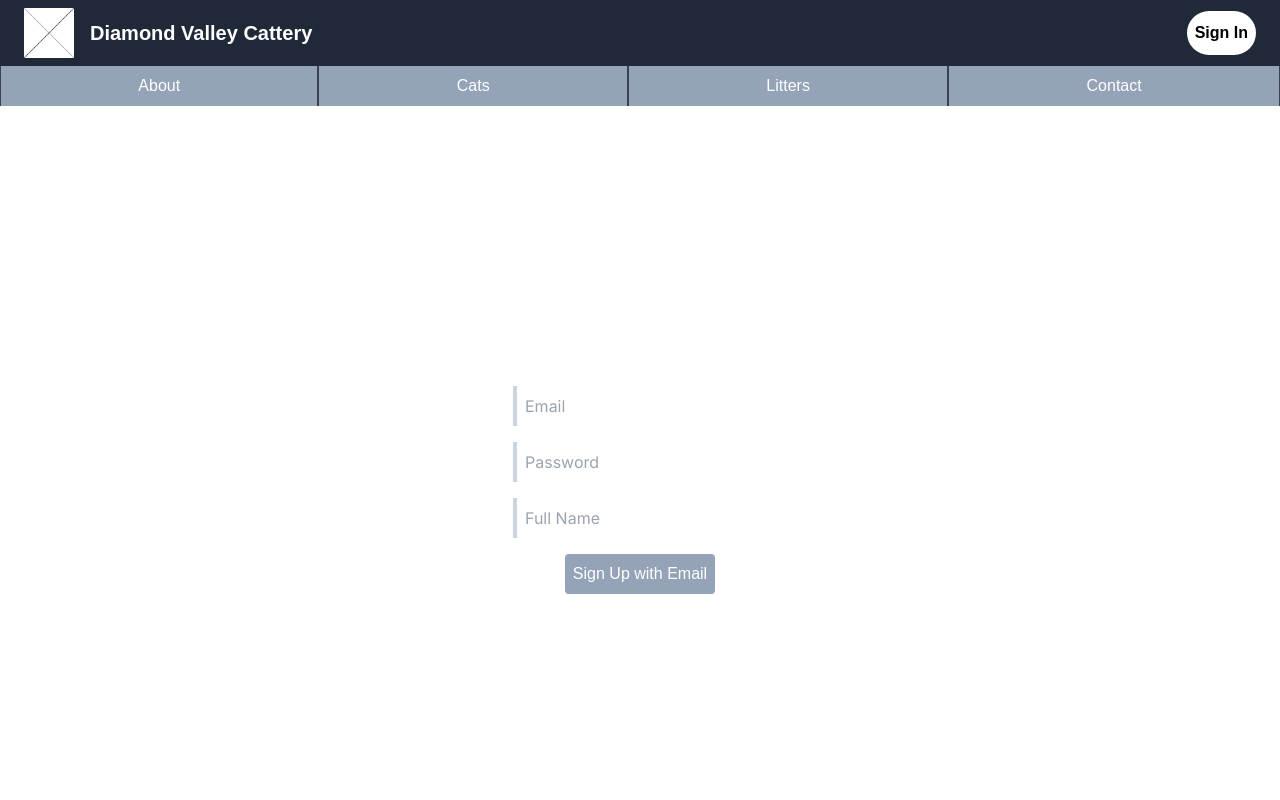
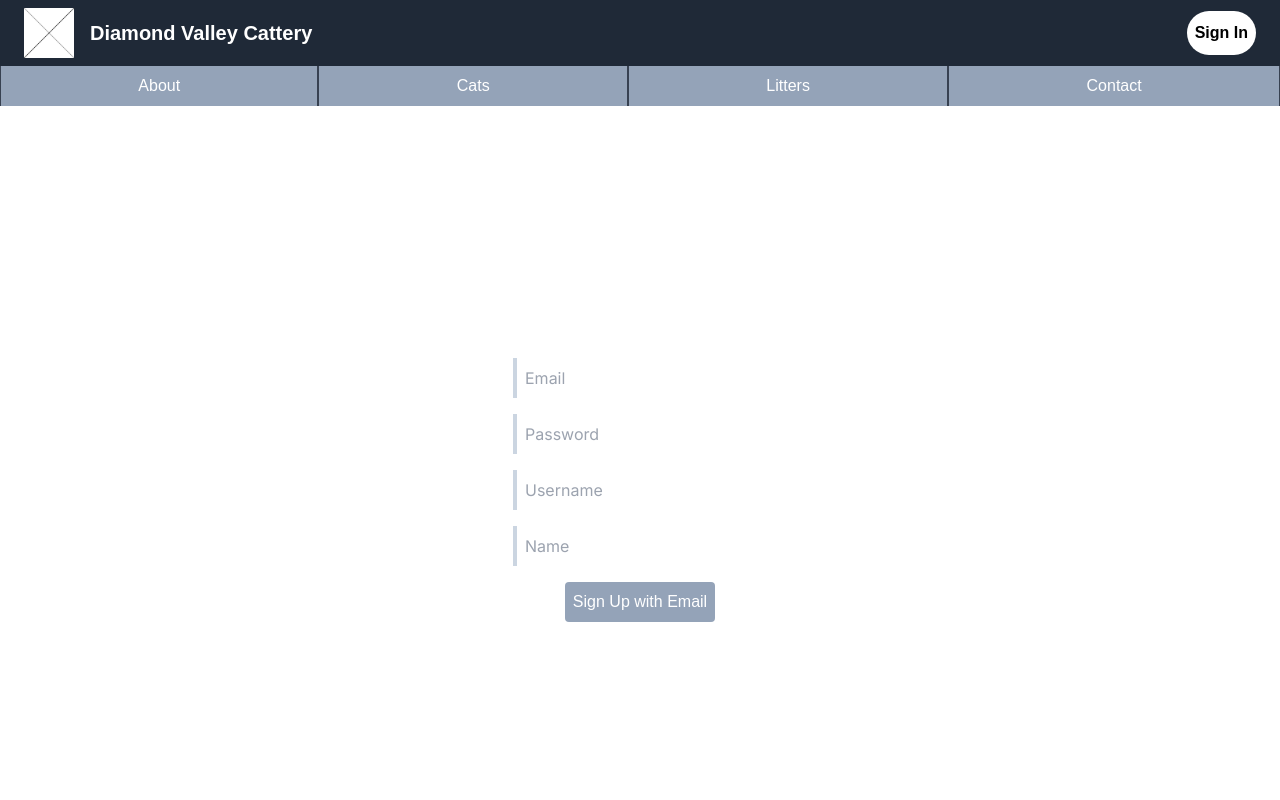
Before and after one commit to afern140/Diamond-Valley-Cattery-Website, a Next.js app: page /login/signup in a window 1280 px wide. Shown: the top 800 px of the page. Built offline with nearby package versions, Linux system fonts and the light colour scheme; no server answers.

Commit message:
Added user fields desired
Added fields for email, name, username to signup page.

```diff
--- a/app/login/signup/page.js
+++ b/app/login/signup/page.js
@@ -21,6 +21,7 @@ export default function page() {
   const [password, setPassword] = useState('');
   const [displayName, setDisplayName] = useState('');
   const {user} = useUserAuth();
+  const [name, setName] = useState('');
 
 
 
@@ -71,9 +72,11 @@ export default function page() {
     async function addUserData(user){
         console.log("Entered addUserData.");
         const userDoc = {
-            name: user.displayName,
+            username: user.displayName,
             role: "customer",
             uid: user.uid,
+            email: user.email,
+            name: name,
         };
         console.log("Adding user to database.");
         addUser(userDoc);
@@ -107,12 +110,20 @@ export default function page() {
             />
             <input
               type="text"
-              placeholder="Full Name"
+              placeholder="Username"
               value = {displayName}
               onChange={(e) => setDisplayName(e.target.value)}
               className="text-black border-s-4 border-slate-300 p-2 mb-4"
               required
             />
+            <input
+                type="text"
+                placeholder="Name"
+                value={name}
+                onChange={(e) => setName(e.target.value)}
+                className="text-black border-s-4 border-slate-300 p-2 mb-4"
+
+                />
             <button type="submit" className="bg-slate-400 active:bg-slate-600 rounded text-white p-2">
               Sign Up with Email
             </button>
```
